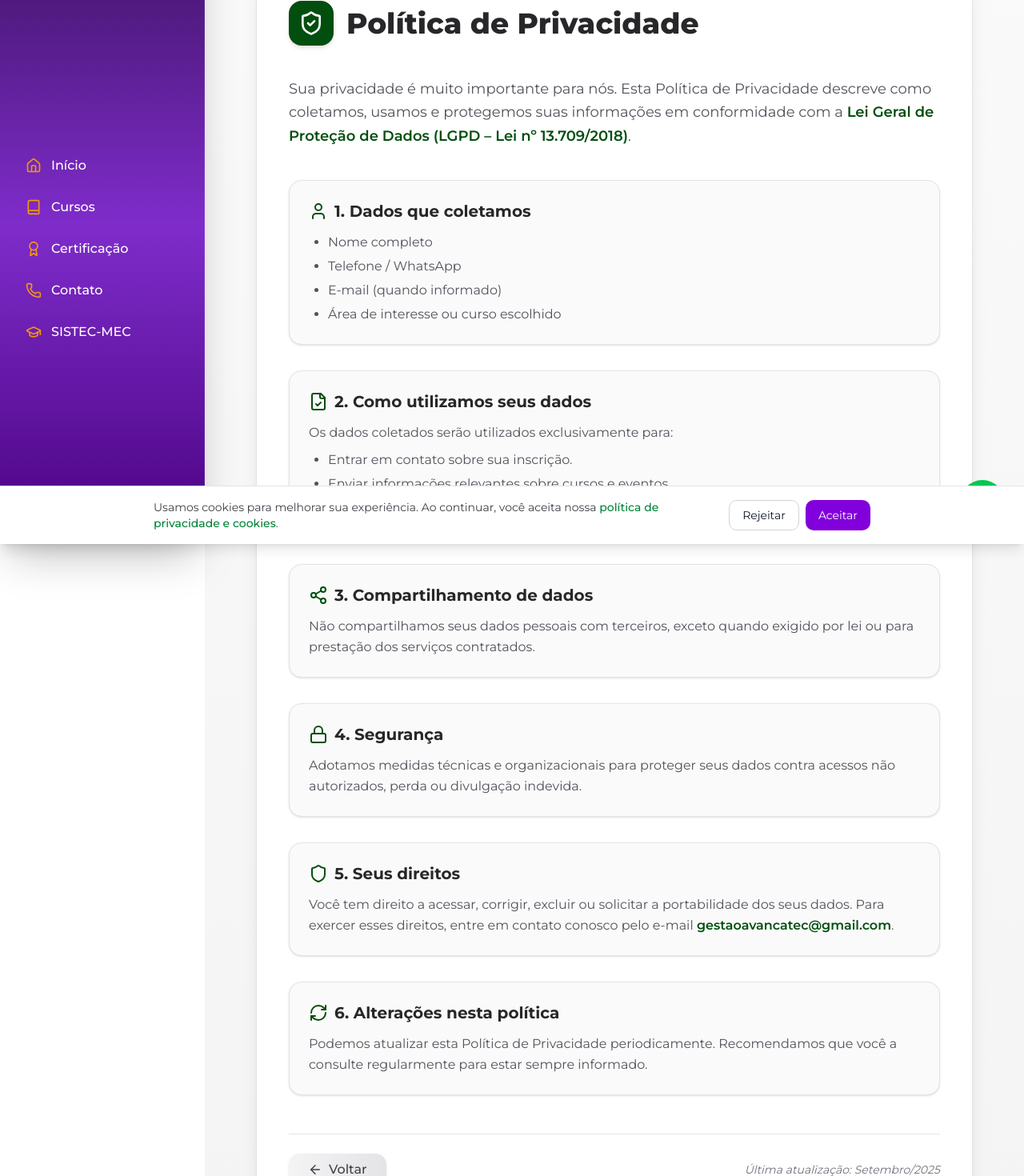
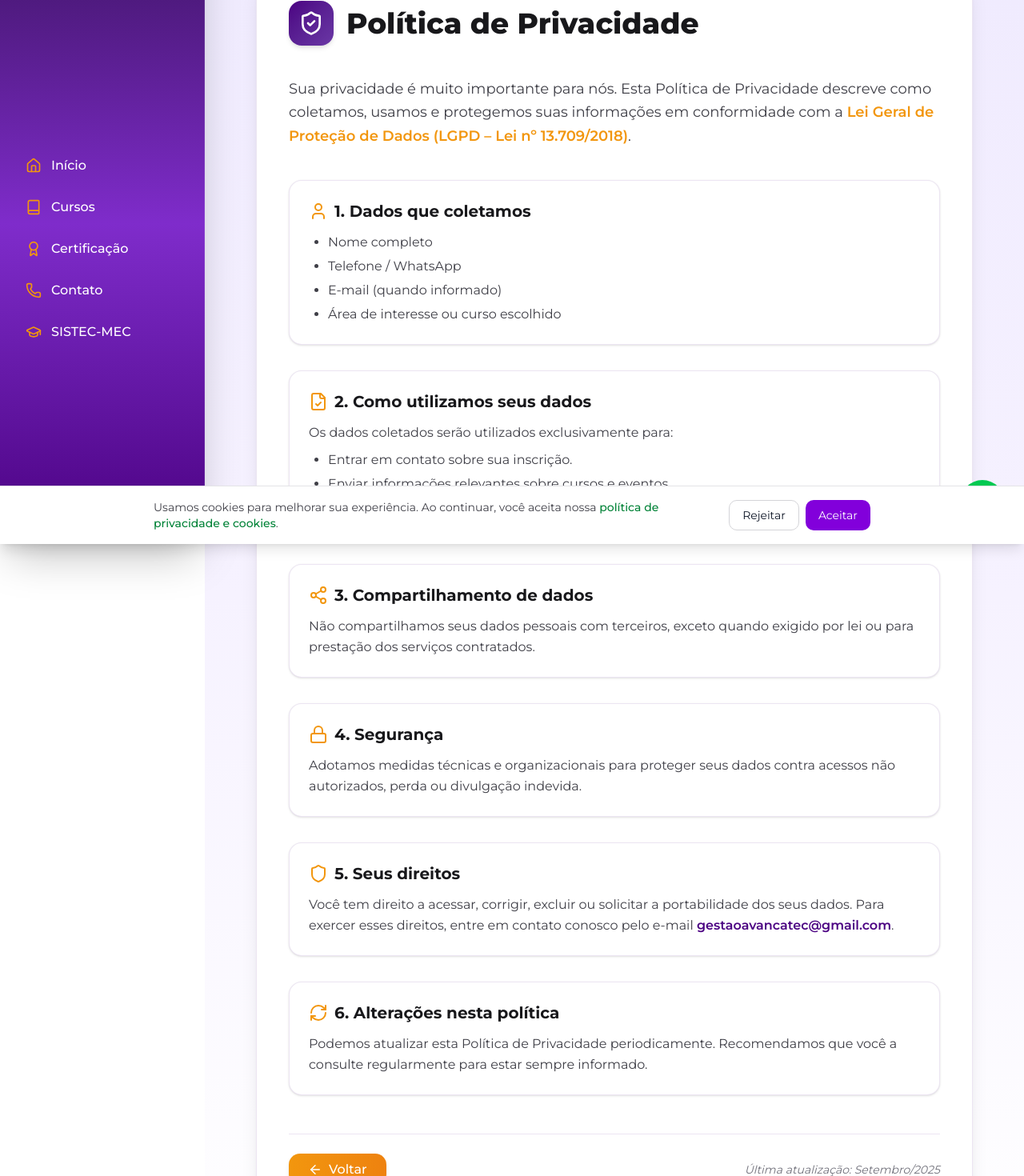
Before and after one commit to Peixotim/site-marabatec, a Next.js app: page /politica-de-privacidade in a window 1280 px wide. Shown: the part 120-1590 px from the top of the page at 80% size. Built offline with nearby package versions, Linux system fonts and the light colour scheme.

Commit message:
feat:Ajusta as cores da pagina de politicas

```diff
--- a/src/app/politica-de-privacidade/page.tsx
+++ b/src/app/politica-de-privacidade/page.tsx
@@ -15,23 +15,23 @@ export default function PoliticaPrivacidade() {
   const router = useRouter();
 
   return (
-    <div className="min-h-screen bg-gradient-to-b from-zinc-50 to-zinc-100 py-20 px-6">
-      <div className="max-w-4xl mx-auto bg-white rounded-3xl shadow-xl p-10 border border-zinc-200">
+    <div className="min-h-screen bg-gradient-to-b from-[#efeafe] via-[#f6f2ff] to-white py-20 px-6">
+      <div className="max-w-4xl mx-auto bg-white rounded-3xl shadow-xl p-10 border border-[#4B0082]/10">
         {/* Cabeçalho */}
         <div className="flex items-center gap-4 mb-10">
-          <div className="p-3 rounded-2xl bg-gradient-to-br from-[#024E0E] to-[#024E0E] shadow-md">
+          <div className="p-3 rounded-2xl bg-gradient-to-br from-[#4B0082] to-[#6a37a5] shadow-md">
             <ShieldCheck className="w-8 h-8 text-white" />
           </div>
-          <h1 className="text-4xl font-extrabold text-zinc-800">
+          <h1 className="text-4xl font-extrabold text-zinc-900">
             Política de Privacidade
           </h1>
         </div>
 
-        <p className="text-lg text-zinc-600 leading-relaxed mb-10">
+        <p className="text-lg text-zinc-700 leading-relaxed mb-10">
           Sua privacidade é muito importante para nós. Esta Política de
           Privacidade descreve como coletamos, usamos e protegemos suas
           informações em conformidade com a{" "}
-          <span className="font-semibold text-[#024E0E]">
+          <span className="font-semibold text-[#F2960E]">
             Lei Geral de Proteção de Dados (LGPD – Lei nº 13.709/2018)
           </span>
           .
@@ -39,14 +39,14 @@ export default function PoliticaPrivacidade() {
 
         {/* Seções */}
         <div className="space-y-8 text-zinc-700 leading-relaxed">
-          <section className="p-6 rounded-2xl bg-zinc-50 border border-zinc-200 shadow-sm">
+          <section className="p-6 rounded-2xl bg-white border border-[#4B0082]/10 shadow-sm">
             <div className="flex items-center gap-2 mb-3">
-              <User className="w-6 h-6 text-[#024E0E]" />
-              <h2 className="text-xl font-bold text-zinc-800">
+              <User className="w-6 h-6 text-[#F2960E]" />
+              <h2 className="text-xl font-bold text-zinc-900">
                 1. Dados que coletamos
               </h2>
             </div>
-            <ul className="list-disc pl-6 space-y-1 text-zinc-600">
+            <ul className="list-disc pl-6 space-y-1 text-zinc-700">
               <li>Nome completo</li>
               <li>Telefone / WhatsApp</li>
               <li>E-mail (quando informado)</li>
@@ -54,62 +54,62 @@ export default function PoliticaPrivacidade() {
             </ul>
           </section>
 
-          <section className="p-6 rounded-2xl bg-zinc-50 border border-zinc-200 shadow-sm">
+          <section className="p-6 rounded-2xl bg-white border border-[#4B0082]/10 shadow-sm">
             <div className="flex items-center gap-2 mb-3">
-              <FileCheck className="w-6 h-6 text-[#024E0E]" />
-              <h2 className="text-xl font-bold text-zinc-800">
+              <FileCheck className="w-6 h-6 text-[#F2960E]" />
+              <h2 className="text-xl font-bold text-zinc-900">
                 2. Como utilizamos seus dados
               </h2>
             </div>
-            <p className="text-zinc-600">
+            <p className="text-zinc-700">
               Os dados coletados serão utilizados exclusivamente para:
             </p>
-            <ul className="list-disc pl-6 space-y-1 mt-2 text-zinc-600">
+            <ul className="list-disc pl-6 space-y-1 mt-2 text-zinc-700">
               <li>Entrar em contato sobre sua inscrição.</li>
               <li>Enviar informações relevantes sobre cursos e eventos.</li>
               <li>Atender solicitações de suporte.</li>
             </ul>
           </section>
 
-          <section className="p-6 rounded-2xl bg-zinc-50 border border-zinc-200 shadow-sm">
+          <section className="p-6 rounded-2xl bg-white border border-[#4B0082]/10 shadow-sm">
             <div className="flex items-center gap-2 mb-3">
-              <Share2 className="w-6 h-6 text-[#024E0E]" />
-              <h2 className="text-xl font-bold text-zinc-800">
+              <Share2 className="w-6 h-6 text-[#F2960E]" />
+              <h2 className="text-xl font-bold text-zinc-900">
                 3. Compartilhamento de dados
               </h2>
             </div>
-            <p className="text-zinc-600">
+            <p className="text-zinc-700">
               Não compartilhamos seus dados pessoais com terceiros, exceto
               quando exigido por lei ou para prestação dos serviços contratados.
             </p>
           </section>
 
-          <section className="p-6 rounded-2xl bg-zinc-50 border border-zinc-200 shadow-sm">
+          <section className="p-6 rounded-2xl bg-white border border-[#4B0082]/10 shadow-sm">
             <div className="flex items-center gap-2 mb-3">
-              <Lock className="w-6 h-6 text-[#024E0E]" />
-              <h2 className="text-xl font-bold text-zinc-800">4. Segurança</h2>
+              <Lock className="w-6 h-6 text-[#F2960E]" />
+              <h2 className="text-xl font-bold text-zinc-900">4. Segurança</h2>
             </div>
-            <p className="text-zinc-600">
+            <p className="text-zinc-700">
               Adotamos medidas técnicas e organizacionais para proteger seus
               dados contra acessos não autorizados, perda ou divulgação
               indevida.
             </p>
           </section>
 
-          <section className="p-6 rounded-2xl bg-zinc-50 border border-zinc-200 shadow-sm">
+          <section className="p-6 rounded-2xl bg-white border border-[#4B0082]/10 shadow-sm">
             <div className="flex items-center gap-2 mb-3">
-              <Shield className="w-6 h-6 text-[#024E0E]" />
-              <h2 className="text-xl font-bold text-zinc-800">
+              <Shield className="w-6 h-6 text-[#F2960E]" />
+              <h2 className="text-xl font-bold text-zinc-900">
                 5. Seus direitos
               </h2>
             </div>
-            <p className="text-zinc-600">
+            <p className="text-zinc-700">
               Você tem direito a acessar, corrigir, excluir ou solicitar a
               portabilidade dos seus dados. Para exercer esses direitos, entre
               em contato conosco pelo e-mail{" "}
               <a
                 href="mailto:gestaoavancatec@gmail.com"
-                className="text-[#024E0E] font-semibold hover:underline"
+                className="text-[#4B0082] font-semibold hover:text-[#F2960E] hover:underline transition-colors"
               >
                 gestaoavancatec@gmail.com
               </a>
@@ -117,14 +117,14 @@ export default function PoliticaPrivacidade() {
             </p>
           </section>
 
-          <section className="p-6 rounded-2xl bg-zinc-50 border border-zinc-200 shadow-sm">
+          <section className="p-6 rounded-2xl bg-white border border-[#4B0082]/10 shadow-sm">
             <div className="flex items-center gap-2 mb-3">
-              <RefreshCw className="w-6 h-6 text-[#024E0E]" />
-              <h2 className="text-xl font-bold text-zinc-800">
+              <RefreshCw className="w-6 h-6 text-[#F2960E]" />
+              <h2 className="text-xl font-bold text-zinc-900">
                 6. Alterações nesta política
               </h2>
             </div>
-            <p className="text-zinc-600">
+            <p className="text-zinc-700">
               Podemos atualizar esta Política de Privacidade periodicamente.
               Recomendamos que você a consulte regularmente para estar sempre
               informado.
@@ -133,10 +133,12 @@ export default function PoliticaPrivacidade() {
         </div>
 
         {/* Rodapé */}
-        <div className="mt-12 flex items-center justify-between border-t pt-6">
+        <div className="mt-12 flex items-center justify-between border-t border-[#4B0082]/10 pt-6">
           <button
             onClick={() => router.back()}
-            className="flex items-center gap-2 px-6 py-2 rounded-xl bg-gradient-to-r from-zinc-100 to-zinc-200 text-zinc-700 font-medium hover:from-zinc-200 hover:to-zinc-300 transition shadow-sm"
+            className="flex items-center gap-2 px-6 py-2 rounded-xl text-white font-medium shadow-md
+                       bg-gradient-to-r from-[#F2960E] to-[#EE820F]
+                       hover:brightness-110 focus:outline-none focus:ring-2 focus:ring-[#F2960E]/40 transition"
           >
             <ArrowLeft size={18} />
             Voltar
```
